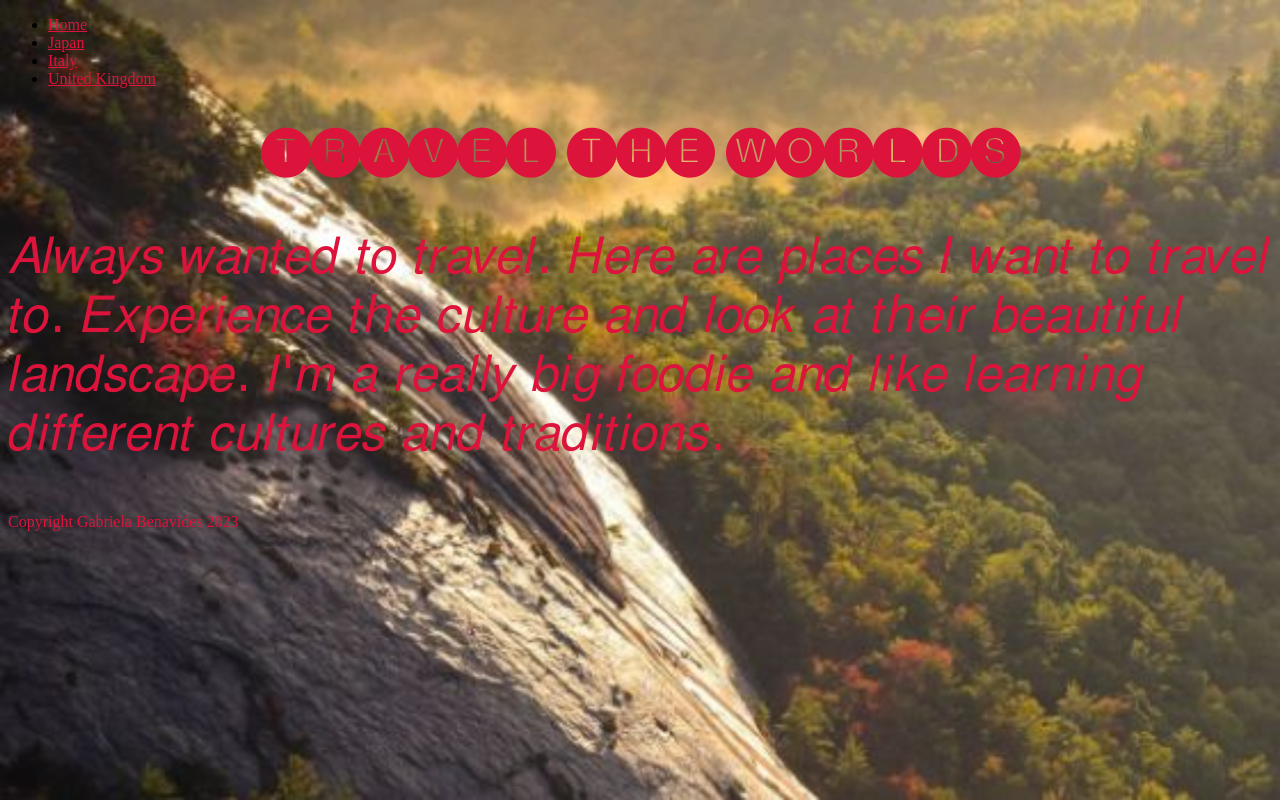
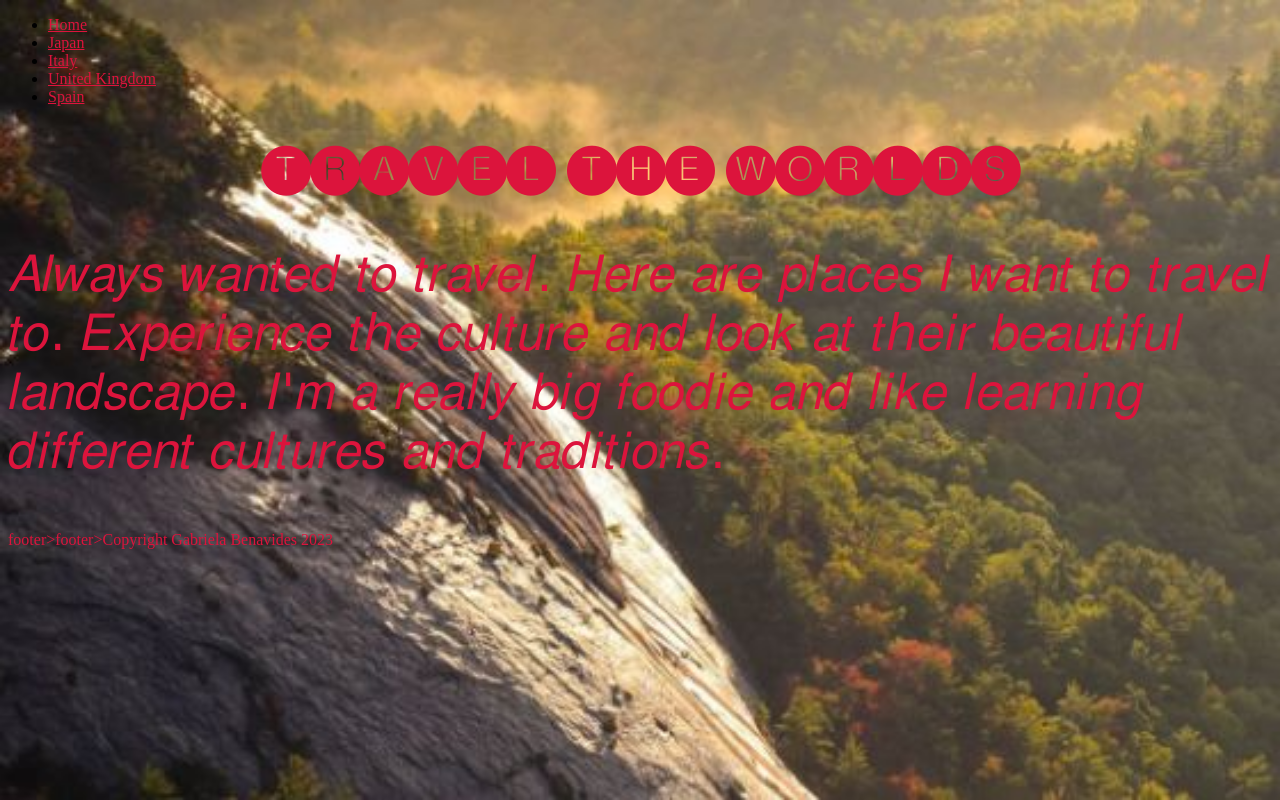
Before and after one commit to GNB87/FINAL-PROJECT2, a plain HTML site: page index.html in a window 1280 px wide. Drawn offline with Linux system fonts and the light colour scheme.

Commit message:
Final-Projuct2

```diff
--- a/index.html
+++ b/index.html
@@ -15,6 +15,7 @@
             <li><a style="color: #dc143c;" href="Japan.html" > Japan</a></li>
             <li><a style="color: #dc143c" href="Italy.html" > Italy</a></li>
             <li><a style="color: #dc143c" href="UnitedKingdom.html" > United Kingdom</a></li>
+            <li><a style="color: #dc143c" href="Spain.html" > Spain</a></li>
         </ul>
       </nav>
 
@@ -29,7 +30,6 @@
 
 
 
-  <footer style="color: #dc143c;">
-    Copyright Gabriela Benavides 2023</footer>
+  <footer style="color: #dc143c;">footer>footer>Copyright Gabriela Benavides 2023</footer>
 </body>
 </html>
```
Also changed, not shown: Italy.html (+3 -3 lines), Japan.html (+2 -1 lines), UnitedKingdom.html (+2 -2 lines).
